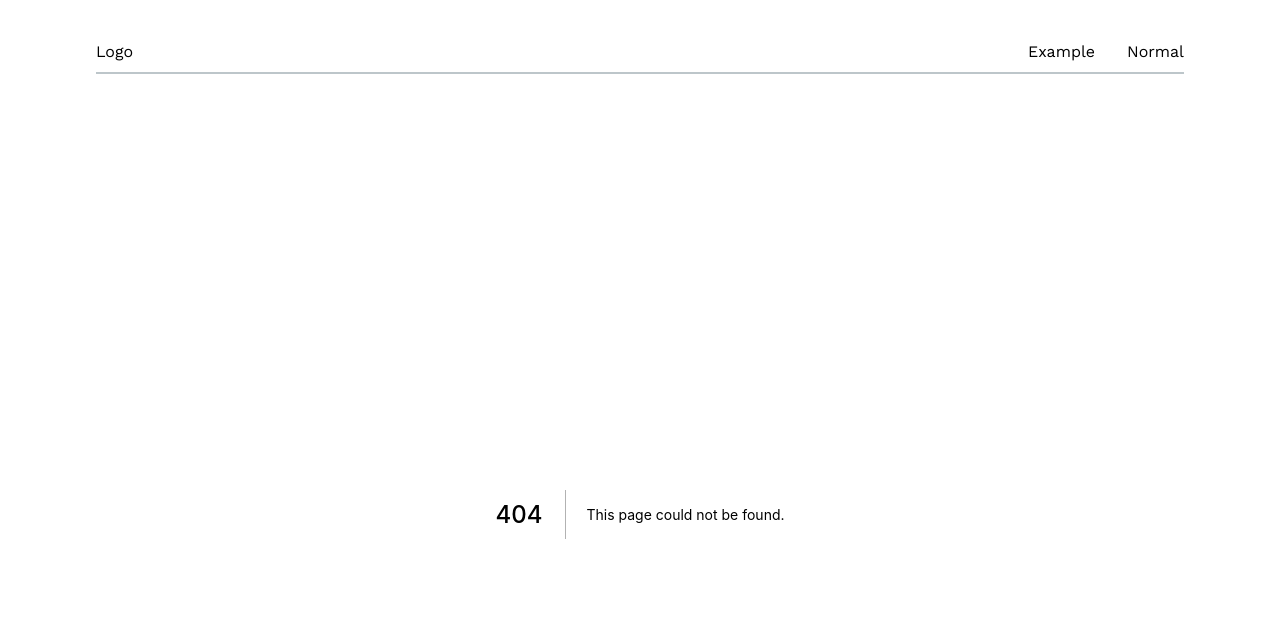
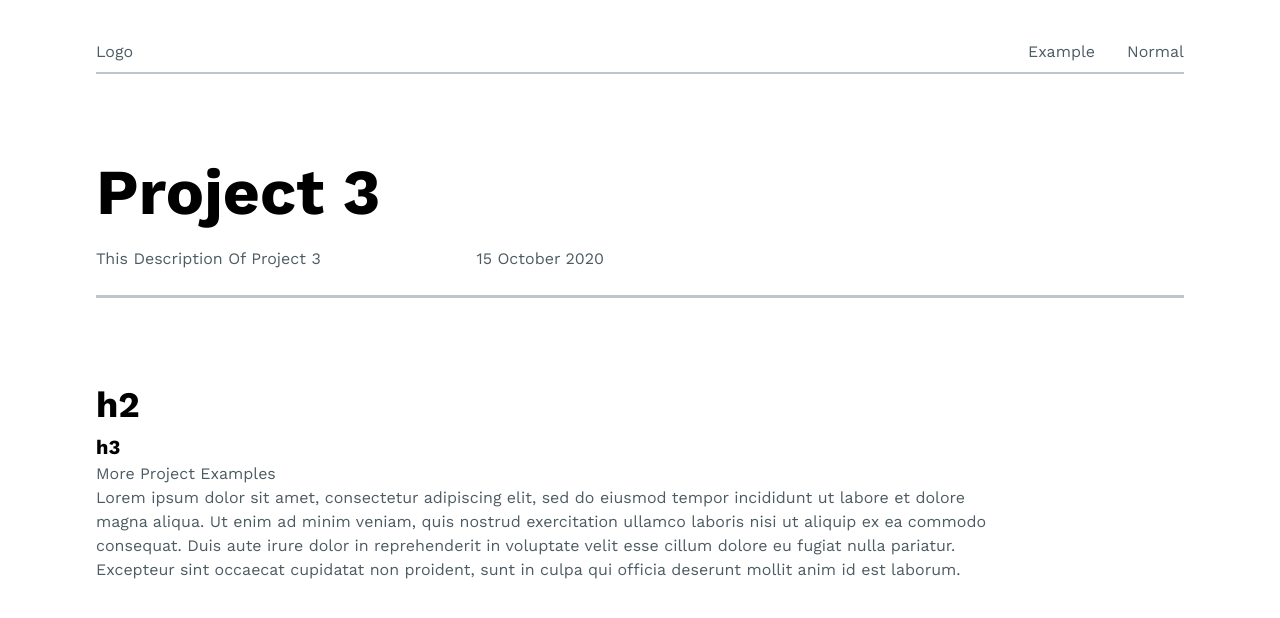
Before and after one commit to westbrookdaniel/westbrook-daniel-website, a Next.js app: page /p/project3 in a window 1280 px wide. Before the commit this address had no page. Shown: the top 618 px of the page. Built offline with nearby package versions, Linux system fonts and the light colour scheme.

Commit message:
update scrolling

```diff
--- a/components/parts/Nav.js
+++ b/components/parts/Nav.js
@@ -5,14 +5,14 @@ export default function Nav() {
 	return (
 		<div>
 			<div className="flex justify-between mb-2">
-				<Link href="/">
+				<Link href="/" scroll={false}>
 					<a>Logo</a>
 				</Link>
 				<div className="flex space-x-8">
-					<Link href="/p/example-project">
+					<Link href="/p/example-project" scroll={false}>
 						<a>Example</a>
 					</Link>
-					<Link href="/p/normal">
+					<Link href="/p/normal" scroll={false}>
 						<a>Normal</a>
 					</Link>
 				</div>
--- a/components/sections/Portfolio.js
+++ b/components/sections/Portfolio.js
@@ -20,7 +20,7 @@ export default function Portfolio({ data }) {
 export function PortfolioItem({ data }) {
 	return (
 		<Fade fraction={0.5} triggerOnce>
-			<Link href={data.slug}>
+			<Link href={data.slug} scroll={false}>
 				<a>
 					<div className="flex w-full items-center">
 						<h3 className="mr-6">{data.title}</h3>
--- a/pages/_app.js
+++ b/pages/_app.js
@@ -29,6 +29,9 @@ function MyApp({ Component, pageProps }) {
 						node.addEventListener('transitionend', done, false)
 					}}
 					classNames="fade"
+					onExited={() => {
+						window.scrollTo(0, 0)
+					}}
 				>
 					<NavContext.Provider value={height}>
 						<Component {...pageProps} />
--- a/pages/p/example-project.mdx
+++ b/pages/p/example-project.mdx
@@ -3,7 +3,7 @@ import Portfolio from '../../components/layout/Portfolio'
 export const metadata = {
 	title: 'Example Project',
 	description: 'This Description Of My Example Project',
-	date: '13-October-2020',
+	date: '13 October 2020',
 }
 
 <Portfolio data={metadata}>
@@ -23,4 +23,84 @@ in reprehenderit in voluptate velit esse cillum dolore eu fugiat
 nulla pariatur. Excepteur sint occaecat cupidatat non proident,
 sunt in culpa qui officia deserunt mollit anim id est laborum.
 
+Lorem ipsum dolor sit amet, consectetur adipiscing elit, sed do
+eiusmod tempor incididunt ut labore et dolore magna aliqua. Ut
+enim ad minim veniam, quis nostrud exercitation ullamco laboris
+nisi ut aliquip ex ea commodo consequat. Duis aute irure dolor
+in reprehenderit in voluptate velit esse cillum dolore eu fugiat
+nulla pariatur. Excepteur sint occaecat cupidatat non proident,
+sunt in culpa qui officia deserunt mollit anim id est laborum.
+
+Lorem ipsum dolor sit amet, consectetur adipiscing elit, sed do
+eiusmod tempor incididunt ut labore et dolore magna aliqua. Ut
+enim ad minim veniam, quis nostrud exercitation ullamco laboris
+nisi ut aliquip ex ea commodo consequat. Duis aute irure dolor
+in reprehenderit in voluptate velit esse cillum dolore eu fugiat
+nulla pariatur. Excepteur sint occaecat cupidatat non proident,
+sunt in culpa qui officia deserunt mollit anim id est laborum.
+
+Lorem ipsum dolor sit amet, consectetur adipiscing elit, sed do
+eiusmod tempor incididunt ut labore et dolore magna aliqua. Ut
+enim ad minim veniam, quis nostrud exercitation ullamco laboris
+nisi ut aliquip ex ea commodo consequat. Duis aute irure dolor
+in reprehenderit in voluptate velit esse cillum dolore eu fugiat
+nulla pariatur. Excepteur sint occaecat cupidatat non proident,
+sunt in culpa qui officia deserunt mollit anim id est laborum.
+
+Lorem ipsum dolor sit amet, consectetur adipiscing elit, sed do
+eiusmod tempor incididunt ut labore et dolore magna aliqua. Ut
+enim ad minim veniam, quis nostrud exercitation ullamco laboris
+nisi ut aliquip ex ea commodo consequat. Duis aute irure dolor
+in reprehenderit in voluptate velit esse cillum dolore eu fugiat
+nulla pariatur. Excepteur sint occaecat cupidatat non proident,
+sunt in culpa qui officia deserunt mollit anim id est laborum.
+
+Lorem ipsum dolor sit amet, consectetur adipiscing elit, sed do
+eiusmod tempor incididunt ut labore et dolore magna aliqua. Ut
+enim ad minim veniam, quis nostrud exercitation ullamco laboris
+nisi ut aliquip ex ea commodo consequat. Duis aute irure dolor
+in reprehenderit in voluptate velit esse cillum dolore eu fugiat
+nulla pariatur. Excepteur sint occaecat cupidatat non proident,
+sunt in culpa qui officia deserunt mollit anim id est laborum.
+
+Lorem ipsum dolor sit amet, consectetur adipiscing elit, sed do
+eiusmod tempor incididunt ut labore et dolore magna aliqua. Ut
+enim ad minim veniam, quis nostrud exercitation ullamco laboris
+nisi ut aliquip ex ea commodo consequat. Duis aute irure dolor
+in reprehenderit in voluptate velit esse cillum dolore eu fugiat
+nulla pariatur. Excepteur sint occaecat cupidatat non proident,
+sunt in culpa qui officia deserunt mollit anim id est laborum.
+
+Lorem ipsum dolor sit amet, consectetur adipiscing elit, sed do
+eiusmod tempor incididunt ut labore et dolore magna aliqua. Ut
+enim ad minim veniam, quis nostrud exercitation ullamco laboris
+nisi ut aliquip ex ea commodo consequat. Duis aute irure dolor
+in reprehenderit in voluptate velit esse cillum dolore eu fugiat
+nulla pariatur. Excepteur sint occaecat cupidatat non proident,
+sunt in culpa qui officia deserunt mollit anim id est laborum.
+
+Lorem ipsum dolor sit amet, consectetur adipiscing elit, sed do
+eiusmod tempor incididunt ut labore et dolore magna aliqua. Ut
+enim ad minim veniam, quis nostrud exercitation ullamco laboris
+nisi ut aliquip ex ea commodo consequat. Duis aute irure dolor
+in reprehenderit in voluptate velit esse cillum dolore eu fugiat
+nulla pariatur. Excepteur sint occaecat cupidatat non proident,
+sunt in culpa qui officia deserunt mollit anim id est laborum.
+
+Lorem ipsum dolor sit amet, consectetur adipiscing elit, sed do
+eiusmod tempor incididunt ut labore et dolore magna aliqua. Ut
+enim ad minim veniam, quis nostrud exercitation ullamco laboris
+nisi ut aliquip ex ea commodo consequat. Duis aute irure dolor
+in reprehenderit in voluptate velit esse cillum dolore eu fugiat
+nulla pariatur. Excepteur sint occaecat cupidatat non proident,
+sunt in culpa qui officia deserunt mollit anim id est laborum.
+
+Lorem ipsum dolor sit amet, consectetur adipiscing elit, sed do
+eiusmod tempor incididunt ut labore et dolore magna aliqua. Ut
+enim ad minim veniam, quis nostrud exercitation ullamco laboris
+nisi ut aliquip ex ea commodo consequat. Duis aute irure dolor
+in reprehenderit in voluptate velit esse cillum dolore eu fugiat
+nulla pariatur. Excepteur sint occaecat cupidatat non proident,
+sunt in culpa qui officia deserunt mollit anim id est laborum.
+
 </Portfolio>
--- a/pages/p/normal.mdx
+++ b/pages/p/project3.mdx
@@ -1,9 +1,9 @@
 import Portfolio from '../../components/layout/Portfolio'
 
 export const metadata = {
-	title: 'Normal Project',
-	description: 'This Description Of My Normal Project.',
-	date: '12-October-2020',
+	title: 'Project 3',
+	description: 'This Description Of Project 3',
+	date: '15 October 2020',
 }
 
 <Portfolio data={metadata}>
@@ -11,7 +11,9 @@ export const metadata = {
 
 ## h2
 
-Extra Normal text
+### h3
+
+More Project Examples
 
 Lorem ipsum dolor sit amet, consectetur adipiscing elit, sed do
 eiusmod tempor incididunt ut labore et dolore magna aliqua. Ut
```
